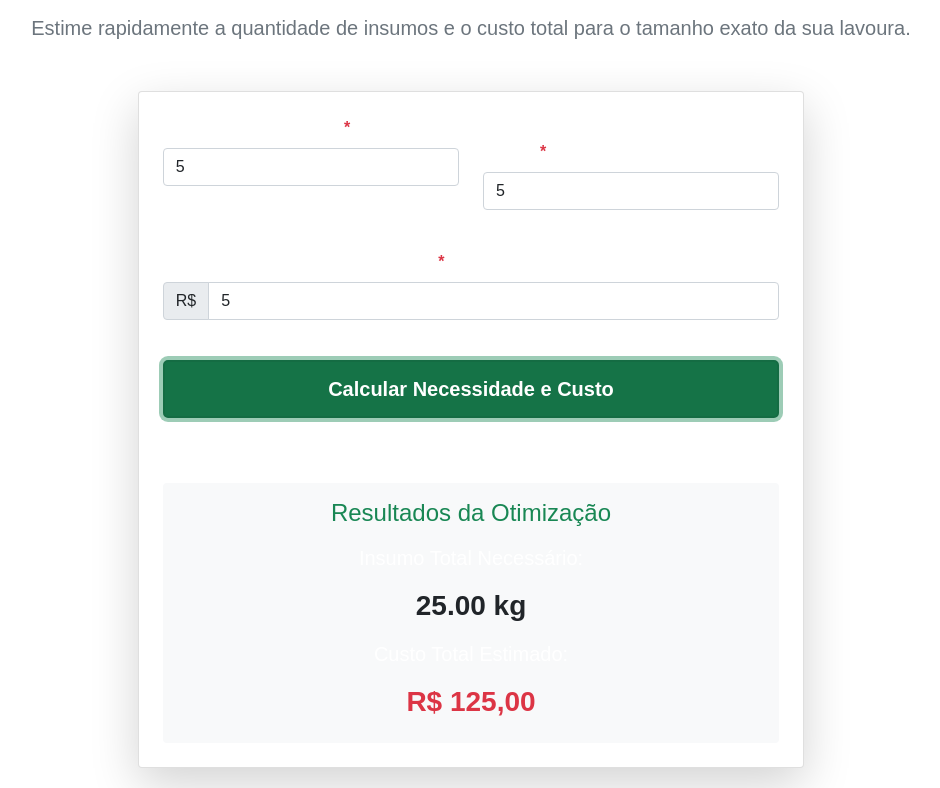
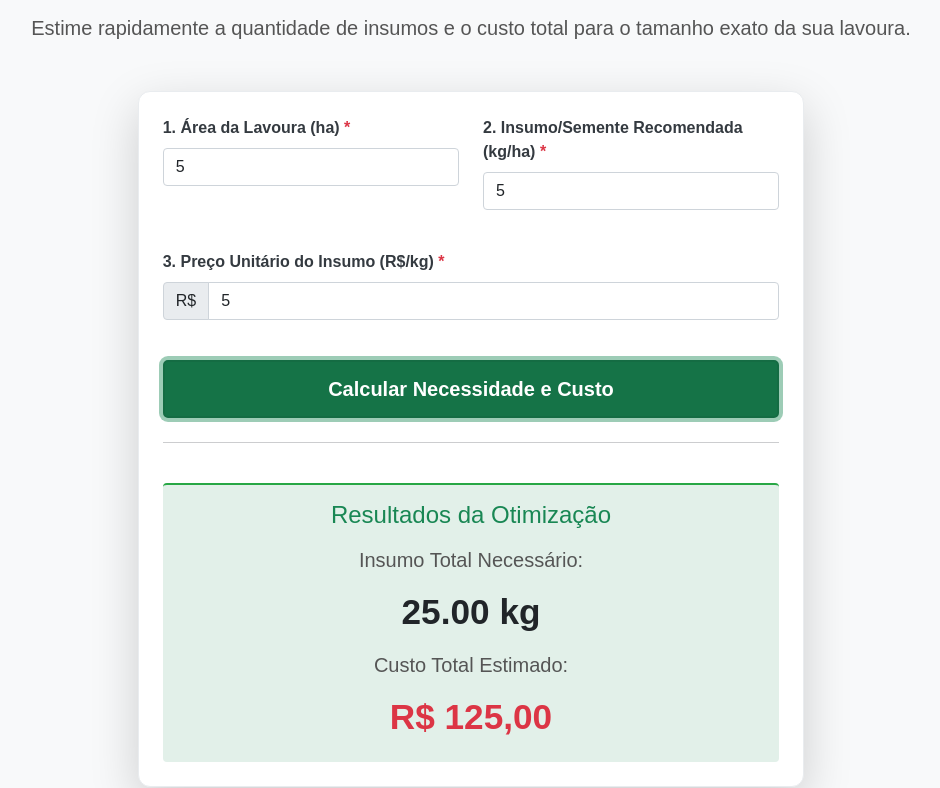
Before and after one commit to m-assis/agroconecta-site, a plain HTML site: page index.html in a window 1280 px wide. Both pictures are taken after typing "5", "5", "5" into the empty fields and a click on the button "Calcular Necessidade e Custo". Shown: the part 5167-5955 px from the top of the page, without its empty margins (169-1109 px from the left). Drawn offline with nearby package versions, Linux system fonts and the light colour scheme; files whose address does not match are found by name.

Commit message:
Update styles.css

```diff
--- a/styles.css
+++ b/styles.css
@@ -770,3 +770,48 @@ body {
     font-style: italic;
     margin-top: 15px;
 }
+
+/* ======================================= */
+/* ESTILOS DA CALCULADORA DE INSUMOS */
+/* ======================================= */
+
+/* Cor de fundo para a seção da calculadora */
+.calculadora-section {
+    background-color: #f8f9fa; /* Um cinza claro, semelhante ao do seu formulário de contato */
+    padding-top: 5rem;
+    padding-bottom: 5rem;
+    color: #343a40;
+}
+
+/* Estilo para o cartão de cálculo (shadow-lg é do Bootstrap, mas podemos refinar) */
+.calculadora-section .card {
+    border: 1px solid #e9ecef;
+    border-radius: 0.75rem;
+}
+
+.calculadora-section h2 {
+    color: #198754 !important;
+}
+
+.calculadora-section p.lead {
+    color: #555555 !important;
+}
+
+/* Estilo para os resultados */
+#resultado-calculadora {
+    border-top: 2px solid #28a745; /* Linha verde separadora */
+    border-radius: 0.5rem;
+    background-color: #e2f0e9 !important; /* Um fundo verde muito claro */
+}
+
+/* Centraliza os títulos grandes de resultado */
+#totalInsumo, #custoTotal {
+    font-size: 2.2rem;
+    margin-bottom: 0.5rem;
+}
+
+/* Cor do badge (opcional, se não estiver usando o padrão success) */
+.badge.text-success.border-success {
+    color: #198754 !important;
+    border-color: #198754 !important;
+}
```
